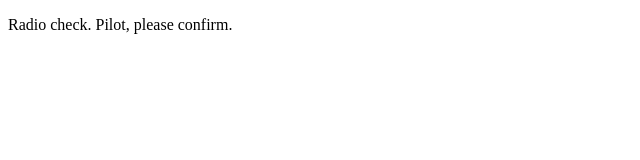
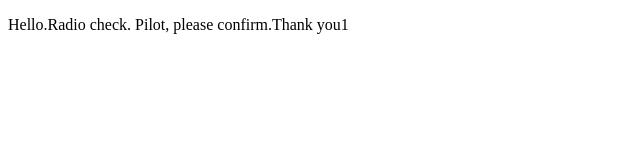
Before and after one commit to autumngrl2004/communication-log, a plain HTML site: page index.html in a window 1280 px wide. Shown: the whole page, without its empty margins (0-640 px from the left). Drawn offline with Linux system fonts and the light colour scheme.

Commit message:
index.html edited.

```diff
--- a/index.html
+++ b/index.html
@@ -1,6 +1,6 @@
 <!DOCTYPE html>
 <html>
    <body>
-      <p>Radio check. Pilot, please confirm.</p>
+      <p>Hello.Radio check. Pilot, please confirm.Thank you1</p>
    </body>
 </html>
```
